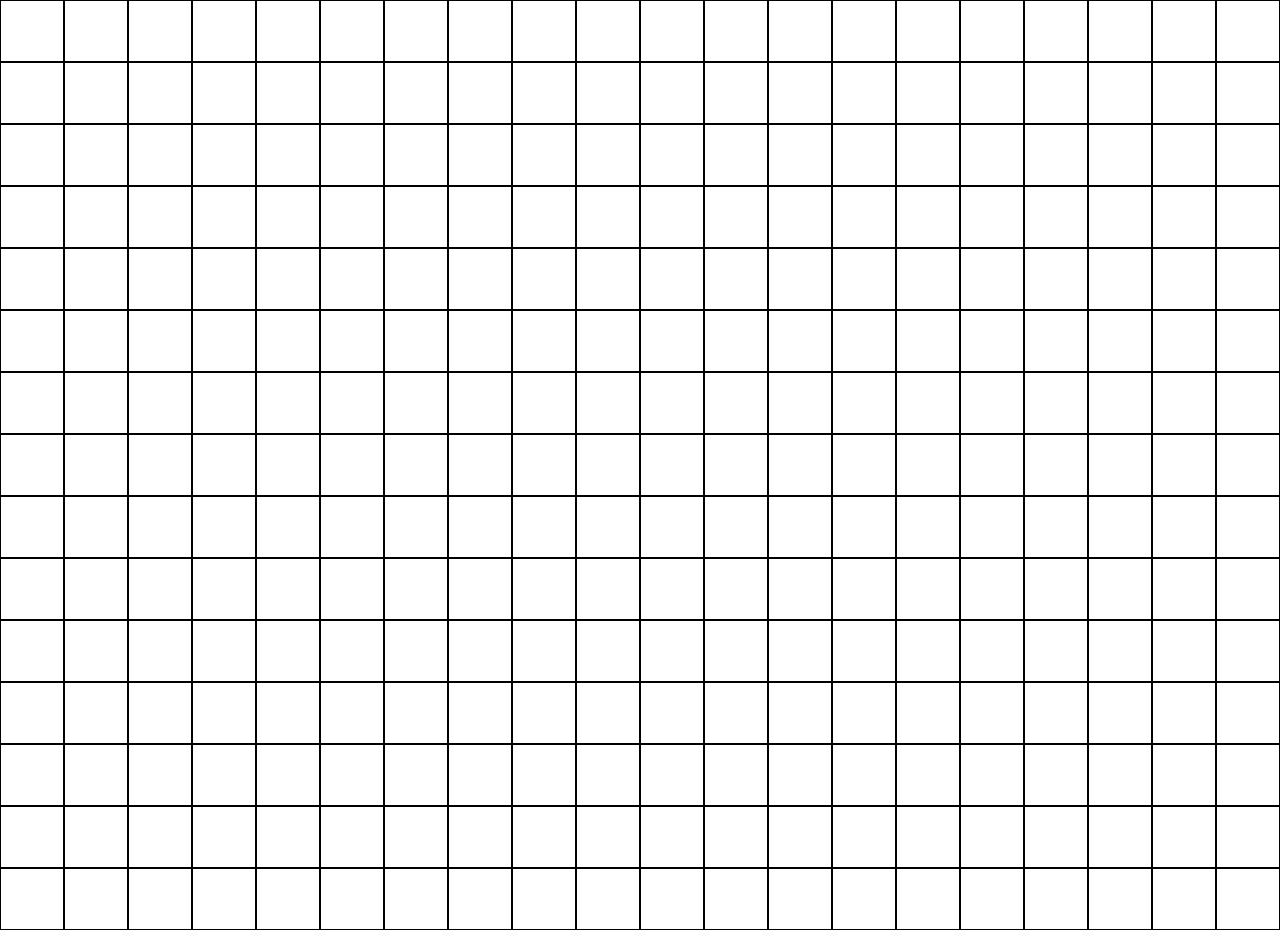
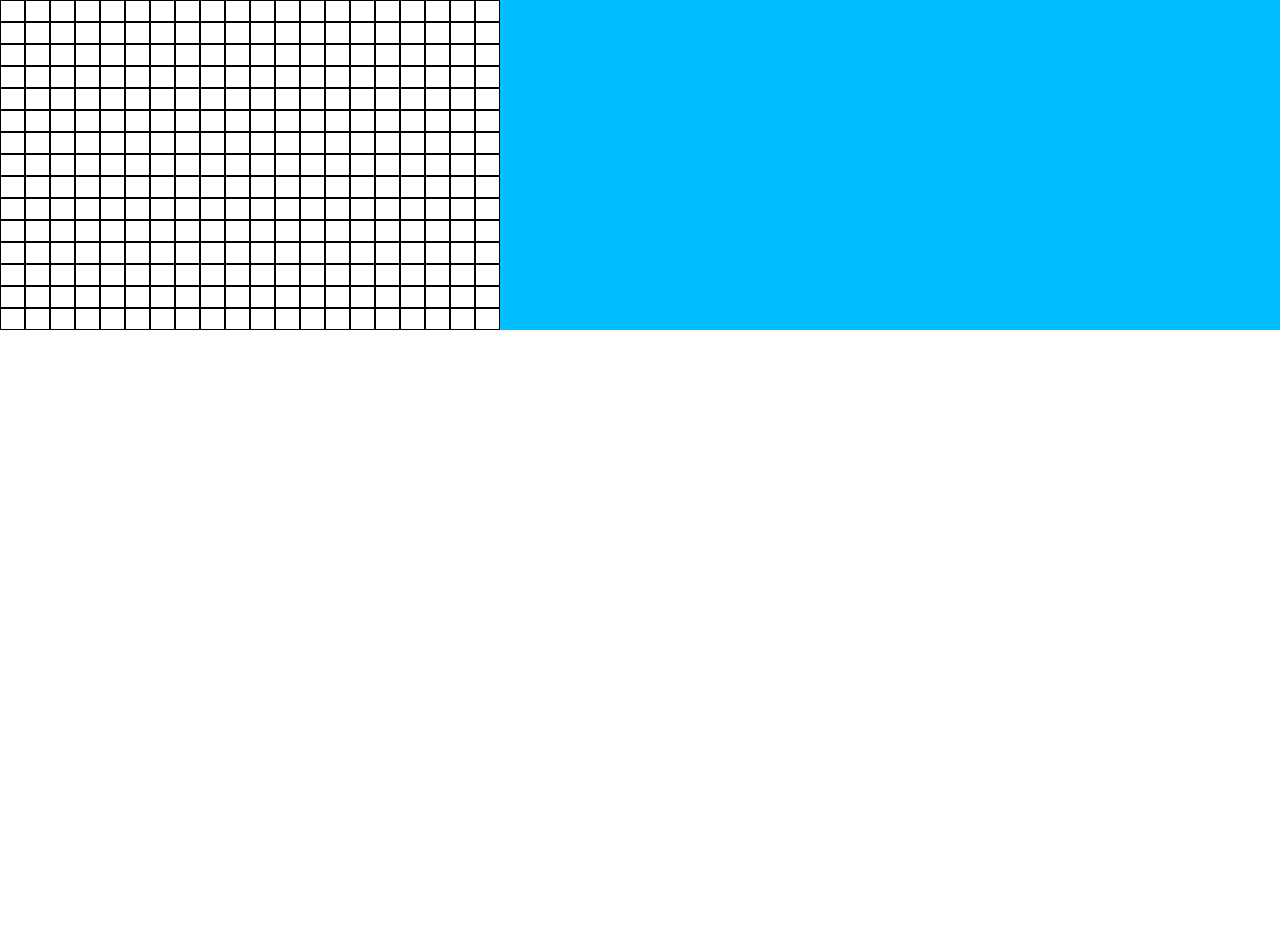
Before and after one commit to A-Zalesak/React-canvas-app, a React (Create React App) app: page / in a window 1280 px wide. After the commit the page ends 800 px from the top, so only its background shows below. Built offline with nearby package versions, Linux system fonts and the light colour scheme.

Commit message:
update style

```diff
--- a/src/App.css
+++ b/src/App.css
@@ -6,41 +6,6 @@
 .square-container {
   display: grid;
   grid-template-columns: repeat(20, 5%);
+  max-width: 500px;
+  max-height: 500px;
 }
-
-/*
-.App-logo {
-  height: 40vmin;
-  pointer-events: none;
-}
-
-@media (prefers-reduced-motion: no-preference) {
-  .App-logo {
-    animation: App-logo-spin infinite 20s linear;
-  }
-}
-
-.App-header {
-  background-color: #282c34;
-  min-height: 100vh;
-  display: flex;
-  flex-direction: column;
-  align-items: center;
-  justify-content: center;
-  font-size: calc(10px + 2vmin);
-  color: white;
-}
-
-.App-link {
-  color: #61dafb;
-}
-
-@keyframes App-logo-spin {
-  from {
-    transform: rotate(0deg);
-  }
-  to {
-    transform: rotate(360deg);
-  }
-}
-*/
--- a/src/components/Square.css
+++ b/src/components/Square.css
@@ -1,5 +1,4 @@
 .square {
-    padding: 30px;
+    padding: 10px;
     border: 1px solid black;
-    max-height: 50px;
   }
```
